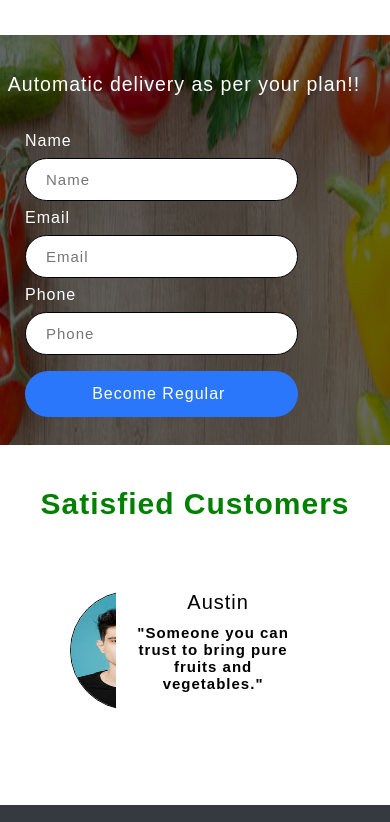
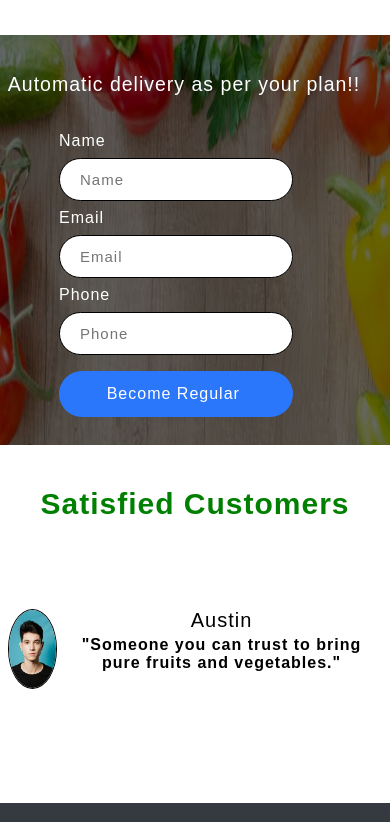
Before and after one commit to priyanshupandey1999/Food-Website, a plain HTML site: page index.html in a window 390 px wide. Shown: the part 3470-4292 px from the top of the page. Drawn offline with nearby package versions, Linux system fonts and the light colour scheme.

Commit message:
Update style.css

```diff
--- a/css/style.css
+++ b/css/style.css
@@ -231,9 +231,10 @@ header{
   line-height: 7vw;
 }
 .form{
-  width:50vw;
+  width:30vw;
   padding: 20px;
-  margin-left: 25vw;
+  margin-left: 35vw;
+  margin-right:35vw;
 }
 
 input[type=text] {
@@ -265,15 +266,20 @@ input[type=submit]:hover {
 label{
   color: white;
 }
-
 .slideshow{
-  display: flex;
-  margin: 50px;
+  margin-top:10vh;
+  margin-bottom:10vh;
+  margin-left:1vw;
 }
 .customer{
-  width:20vw;
+  display:inline-flex;
+  margin:3vw;
 }
-.customer img{
+
+.customer_image{
+  display: flex;
+}
+.customer_image img{
   height:10vw;
   width:10vw;
   border: 1px solid black;
@@ -281,8 +287,8 @@ label{
 }
 .customer_text{
   color:black;
-  font-size: 15px;
-  text-align: center;
+  display:flex;
+  padding:1vw;
 }
 
 .wrap7{
@@ -345,29 +351,33 @@ label{
   .form{
     width:70vw;
   }
-  .slideshow{
-    display: block;
-  }
   .wrap6{
     text-align: center;
   }
   .customer{
-    width:100vw;
+    display:inline-flex;
+    margin:0vw;
   }
-  .customer img{
-    height:30vw;
-    width:30vw;
+
+  .customer_image{
+    display: flex;
+  }
+  .customer_image img{
+    height:10vw;
+    width:50vw;
     border: 1px solid black;
     border-radius: 50%;
   }
   .customer_text{
     color:black;
-    font-size: 15px;
-    padding: 10px;
-    margin-right: 10px;
+    display:flex;
+    padding:1vw;
   }
   .form{
-    margin-left: 5px;
+    width:70vw;
+    padding: 20px;
+    margin-left: 15vw;
+    margin-right:3vw;
   }
 
   .complete_navbar.alt{
@@ -472,26 +482,40 @@ label{
   transform: rotate(45deg) translate(-5px,-6px);
   }
 
-
-  .slideshow{
-    display: inline-block;
+  .form{
+    width:40vw;
+    padding: 20px;
+    margin-left: 30vw;
+    margin-right:30vw;
   }
   .customer{
-    width:70vw;
-    padding:20px;
+    display:inline-flex;
+    margin:1vw;
   }
-  .customer img{
-    height:30vw;
-    width:30vw;
+
+  .customer_image{
+    display: flex;
+  }
+  .customer_image img{
+    height:20vw;
+    width:20vw;
     border: 1px solid black;
     border-radius: 50%;
   }
   .customer_text{
     color:black;
-    font-size: 15px;
-    /* text-align: center; */
+    display:flex;
+    padding:1vw;
   }
   *{
     overflow-x: hidden;
   }
  }
+ @media screen and (max-width: 650px) {
+   .form{
+     width:60vw;
+     padding: 20px;
+     margin-left: 10vw;
+     margin-right:20vw;
+   }
+}
```
